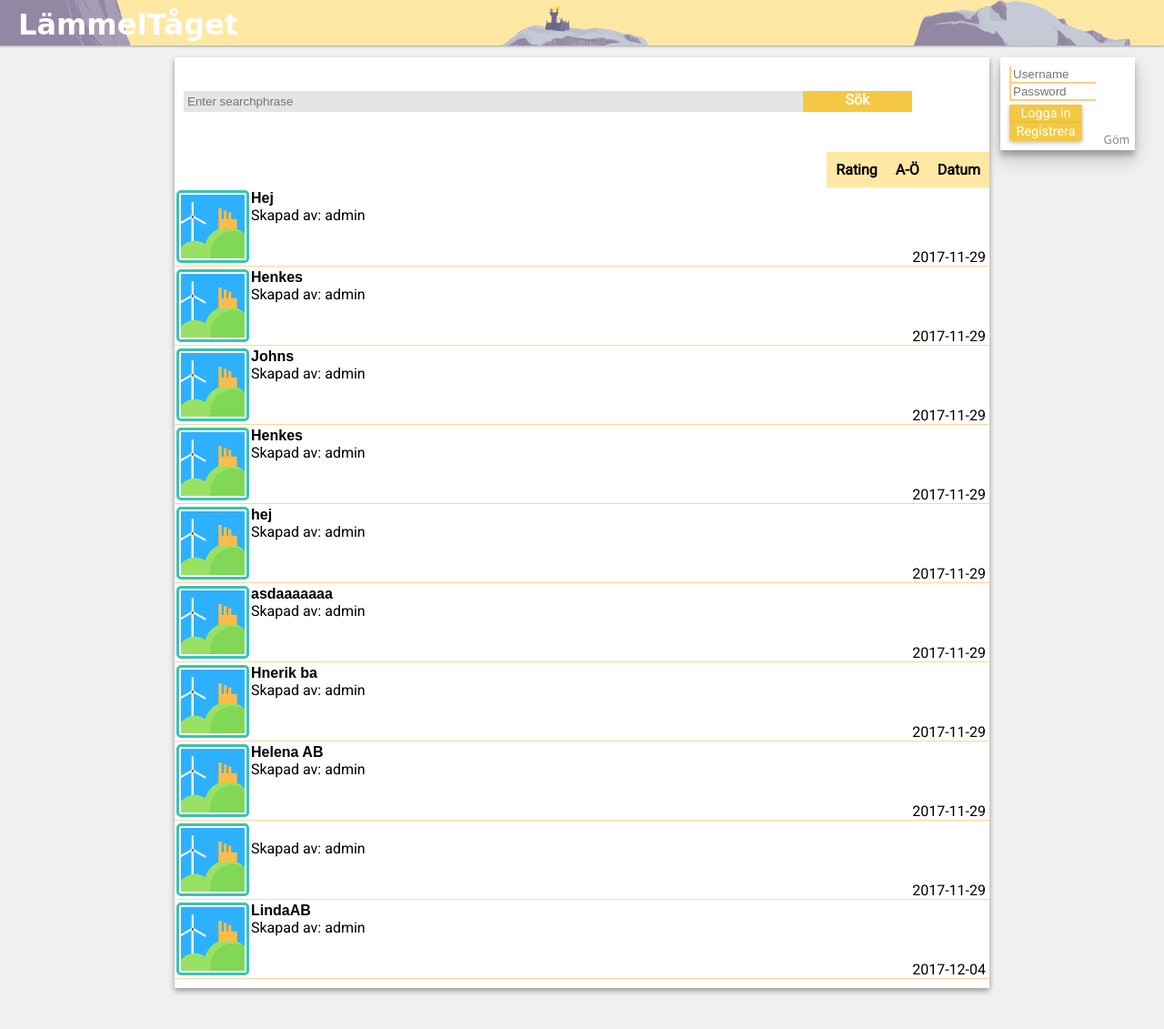
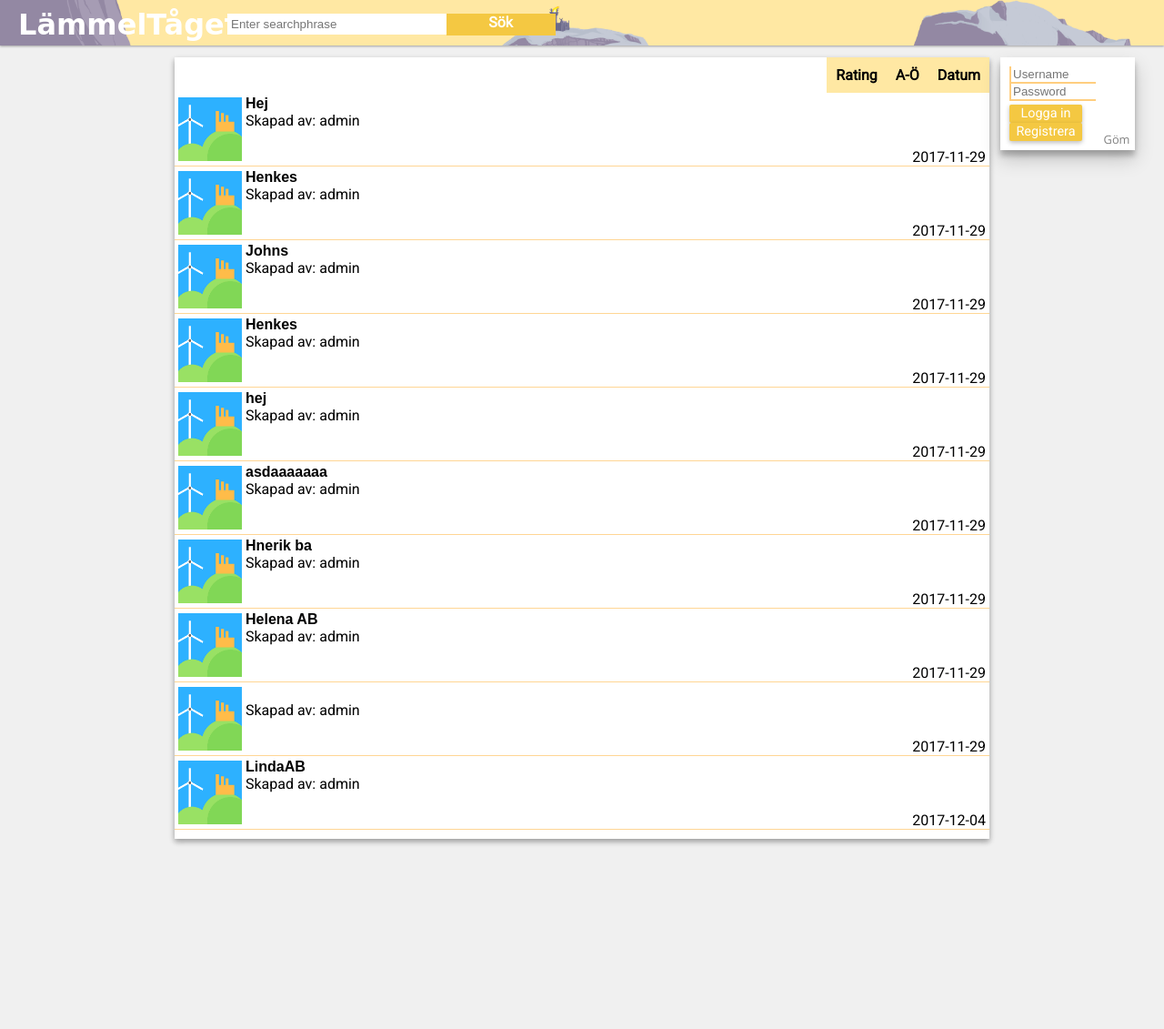
Before and after one commit to Stig-Tarzan/Transparensportalen, a PHP site: page / in a window 1280 px wide. Shown: the top 1131 px of the page at 91% size. Run offline with PHP 8.4, Linux system fonts and the light colour scheme; data comes from the database, SQL or seed files in the repository; data that the repository does not hold is empty; some libraries are stand-ins or nearby versions; some web fonts are replaced.

Commit message:
Searchbar adjust

```diff
--- a/assets/css/main.css
+++ b/assets/css/main.css
@@ -4,7 +4,16 @@ body
 	margin:0;
 }
 
+
+
 /* Transparensportalen */
+
+input:focus,
+select:focus,
+textarea:focus,
+button:focus {
+    outline: none;
+}
 #att_add_button {
 	background-image: url(../img/add_trail.png);
 	background-size: 100%,100%;
@@ -684,23 +693,22 @@ input#user_agree {
 /* styling for search_container and its contents*/
 
 #search_container input{
-	background-color: rgba(0,0,0,0.1);
+	background-color: rgb(255,255,255);
 	padding: 4px;
-
 }
 
 #search_container{
-	width: 95%;
+	width: 30%;
 	position: relative;
-	padding: 22px;
-	padding-left: 10px;
+	margin-left: 250px;
 	height: 60px;
+	float: inherit;
 }
 
 #search_input {
 	border:0;
 	background-color: blue;
-	width: 87%;
+	width: 80%;
 	margin-top: 15px;
 	margin-bottom: 26px;
 	position: absolute;
@@ -725,7 +733,7 @@ input#user_agree {
 	background-color: rgba(244, 200, 66,1);
 	text-align: center;
 	font-family: 'Roboto', sans-serif;
-	height: 23.5px;
+	height: 24px;
 	font-weight: bold;
 	color: white;
 	position: absolute;
@@ -734,7 +742,7 @@ input#user_agree {
 	cursor: pointer;
 	width: 120px;
 	min-width:3em;
-	right: 8.2%;
+	right: 8.5%;
 
 }
 
@@ -795,8 +803,7 @@ input#user_agree {
 .trail_img {
 	width: 70px;
 	height: 70px;
-	border-radius: 5px;
-	border: 3px solid rgb(54, 196, 182);
+
 	padding:2px;
 	margin-right: 2px;
 }
--- a/index.php
+++ b/index.php
@@ -26,14 +26,15 @@ date_default_timezone_set('Europe/Stockholm');
             <div class='banner'>
                 <a href='index.php'class='banner_obj' id='lammeltaget'><H1>LämmelTåget</H1></a>
                 <div id='user_info'></div>
+                <div id='search_container'></div>
             </div>
         </head>
 
         <body id='body'>
             <div id='main_section'>
-                <div id='search_container'>
 
-                </div>
+
+
                 <div id='filter_container'></div>
 
                 <div id='add_trail'></div>
```
Also changed, not shown: assets/img/Transparensportalen-4.png (added).
